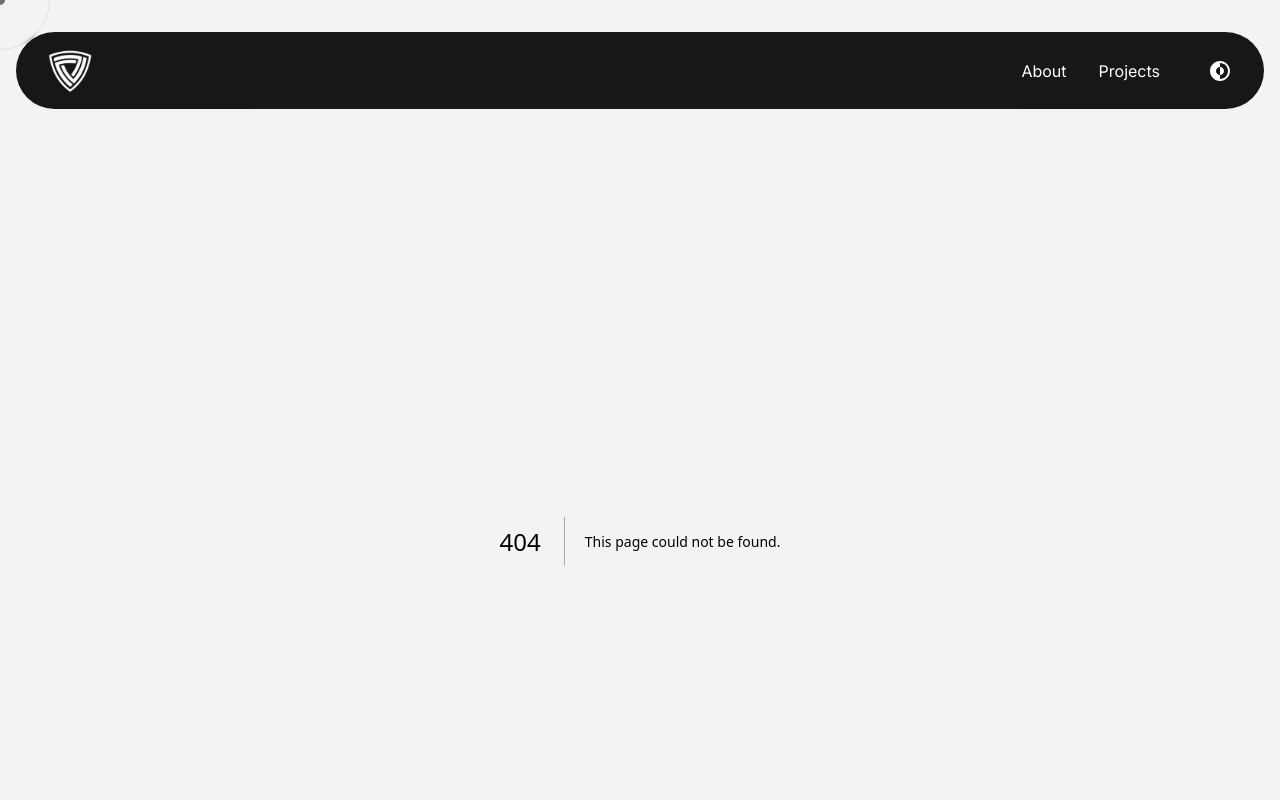
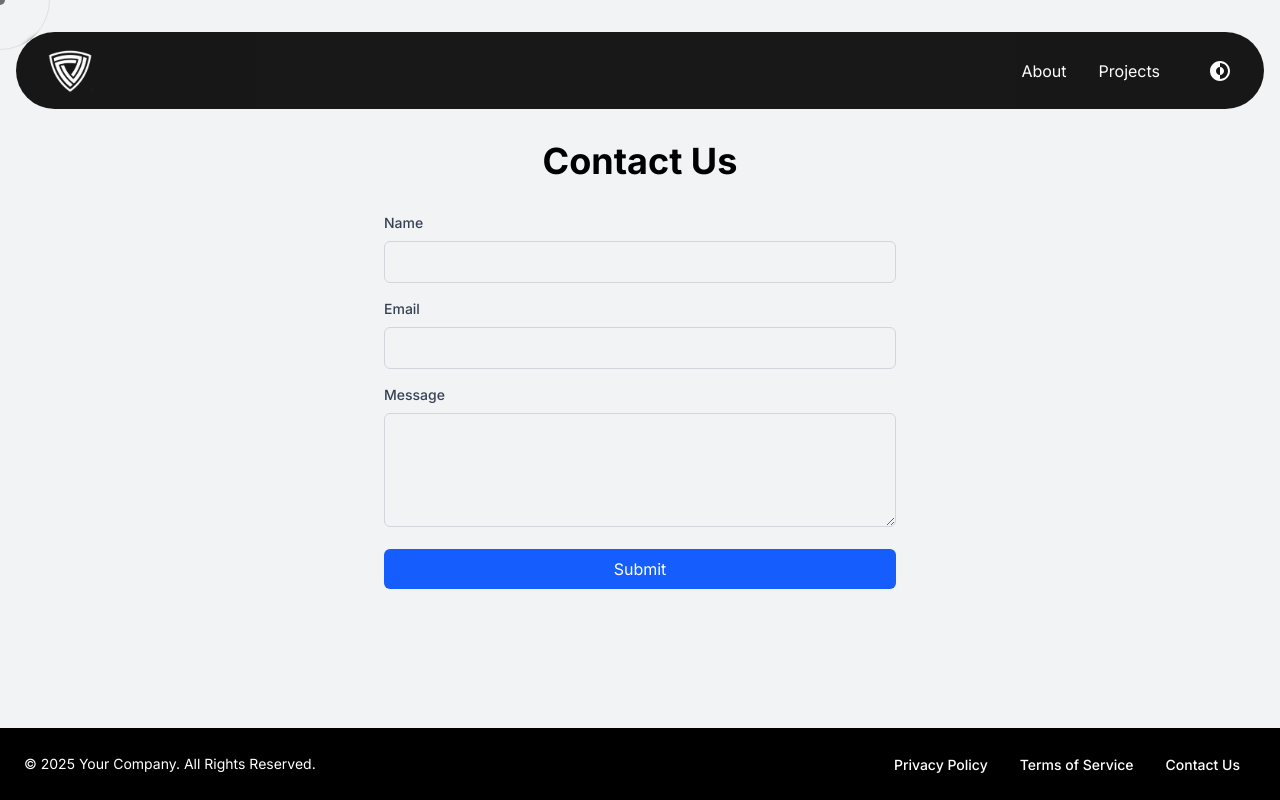
Before and after one commit to MasoudAminii/portfolio, a Next.js app: page /contact in a window 1280 px wide. Before the commit this address had no page. Shown: the top 800 px of the page. Built offline with nearby package versions, Linux system fonts and the light colour scheme.

Commit message:
added links to the menu

```diff
--- /dev/null
+++ b/src/app/about/page.tsx
@@ -0,0 +1,13 @@
+export default function About() {
+  //make a simple about page with a title and a paragraph
+  return (
+    <div className="container mx-auto my-8 flex flex-col items-center justify-center">
+      <h1 className="text-4xl font-bold">About Us</h1>
+      <p className="mt-4 text-lg text-gray-700">
+        We are a team of passionate developers dedicated to creating amazing web
+        applications. Our mission is to provide the best user experience and
+        deliver high-quality products.
+      </p>
+    </div>
+  );
+}
--- /dev/null
+++ b/src/app/contact/page.tsx
@@ -0,0 +1,58 @@
+export default function Contact() {
+  // make a simple contact us form with name, email, message and a submit button
+  return (
+    <div className="container mx-auto my-8 flex flex-col items-center justify-center">
+      <h1 className="text-4xl font-bold">Contact Us</h1>
+      <form className="mt-8 w-full max-w-lg">
+        <div className="mb-4">
+          <label
+            htmlFor="name"
+            className="mb-2 block text-sm font-medium text-gray-700"
+          >
+            Name
+          </label>
+          <input
+            type="text"
+            id="name"
+            className="w-full rounded-md border border-gray-300 p-2 focus:border-blue-500 focus:ring-blue-500 focus:outline-none"
+            required
+          />
+        </div>
+        <div className="mb-4">
+          <label
+            htmlFor="email"
+            className="mb-2 block text-sm font-medium text-gray-700"
+          >
+            Email
+          </label>
+          <input
+            type="email"
+            id="email"
+            className="w-full rounded-md border border-gray-300 p-2 focus:border-blue-500 focus:ring-blue-500 focus:outline-none"
+            required
+          />
+        </div>
+        <div className="mb-4">
+          <label
+            htmlFor="message"
+            className="mb-2 block text-sm font-medium text-gray-700"
+          >
+            Message
+          </label>
+          <textarea
+            id="message"
+            rows={4}
+            className="w-full rounded-md border border-gray-300 p-2 focus:border-blue-500 focus:ring-blue-500 focus:outline-none"
+            required
+          ></textarea>
+        </div>
+        <button
+          type="submit"
+          className="w-full rounded-md bg-blue-600 px-4 py-2 text-white transition-colors duration-300 hover:bg-blue-700"
+        >
+          Submit
+        </button>
+      </form>
+    </div>
+  );
+}
--- a/src/app/page.tsx
+++ b/src/app/page.tsx
@@ -9,7 +9,7 @@ export default function Home() {
 
 function HeroSection() {
   return (
-    <section className="flex min-h-full flex-col items-center justify-center px-4 py-14 text-[var(--primary-color)] md:py-42">
+    <section className="flex min-h-full flex-col items-center justify-center px-4 py-14 text-[var(--primary-color)] md:py-28">
       {/* Main Headlines */}
       <h1 className="text-center text-5xl font-extrabold md:text-7xl">
         Elevate Your Business Online
--- /dev/null
+++ b/src/app/projects/page.tsx
@@ -0,0 +1,31 @@
+export default function Projects() {
+  // make the best projext page you can
+  return (
+    <div className="container mx-auto my-8 flex flex-col items-center justify-center">
+      <h1 className="text-4xl font-bold">Projects</h1>
+      <p className="mt-4 text-lg text-gray-700">
+        Here are some of the projects we have worked on:
+      </p>
+      <ul className="mt-8 space-y-4">
+        <li className="flex flex-col items-start rounded-md bg-gray-100 p-4 shadow-md">
+          <h2 className="text-2xl font-semibold">Project 1</h2>
+          <p className="mt-2 text-gray-700">
+            A brief description of Project 1.
+          </p>
+        </li>
+        <li className="flex flex-col items-start rounded-md bg-gray-100 p-4 shadow-md">
+          <h2 className="text-2xl font-semibold">Project 2</h2>
+          <p className="mt-2 text-gray-700">
+            A brief description of Project 2.
+          </p>
+        </li>
+        <li className="flex flex-col items-start rounded-md bg-gray-100 p-4 shadow-md">
+          <h2 className="text-2xl font-semibold">Project 3</h2>
+          <p className="mt-2 text-gray-700">
+            A brief description of Project 3.
+          </p>
+        </li>
+      </ul>
+    </div>
+  );
+}
```
Also changed, not shown: src/app/globals.css (line endings or trailing spaces).
